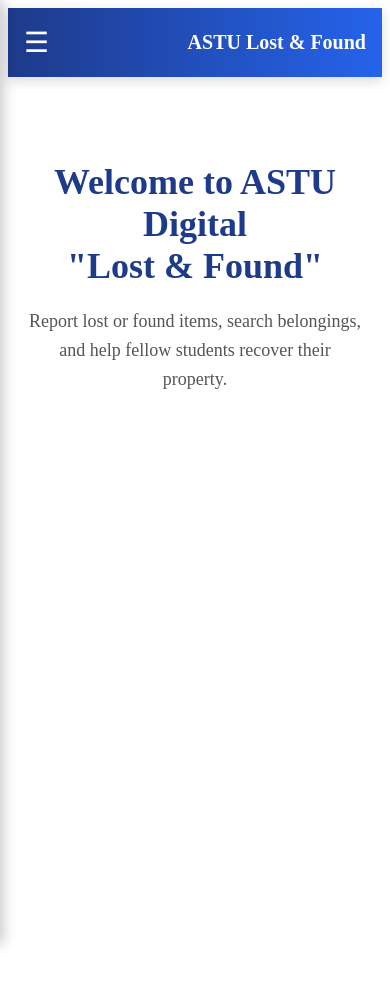
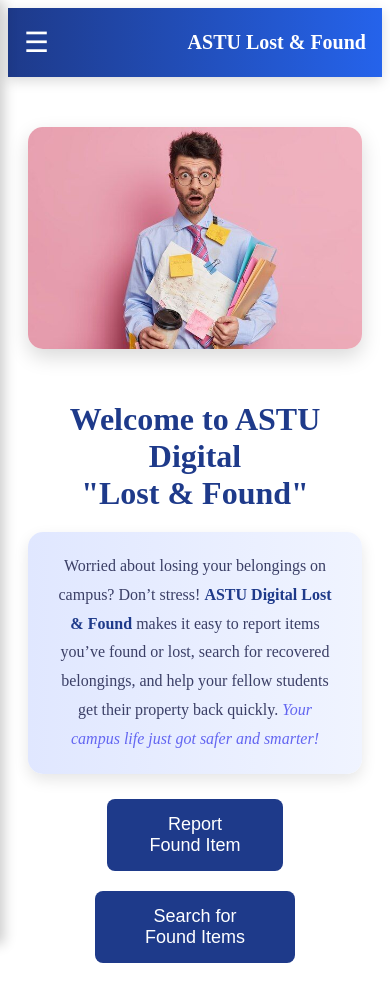
Before and after one commit to babaty73/lost-and-found, a React (Vite) app: page / in a window 390 px wide. Shown: the top 1002 px of the page. Before the commit the page ends 844 px from the top, so only its background shows below. Built offline with nearby package versions, Linux system fonts and the light colour scheme.

Commit message:
Improved Home page UI: responsive layout with functional navigation button

```diff
--- a/src/App.jsx
+++ b/src/App.jsx
@@ -8,10 +8,7 @@ import ReportFound from "./pages/FoundedItems";
 import Search from "./pages/Search";
 import Dashboard from "./pages/Dashboard";
 
-import { items as initialItems } from "./data/data";
-
 function App() {
-  const [lostItems, setLostItems] = useState(initialItems);
   const [foundItems, setFoundItems] = useState([]);
 
   return (
@@ -42,14 +39,14 @@ function App() {
 
         <Route
     path="/search"
-    element={<Search lostItems={lostItems} foundItems={foundItems} />}
+    element={<Search  foundItems={foundItems} />}
   />
 
 
 
       <Route
     path="/dashboard"
-    element={<Dashboard lostItems={lostItems} foundItems={foundItems} />}
+    element={<Dashboard foundItems={foundItems} />}
   />
 
       </Routes>
--- a/src/pages/Home.css
+++ b/src/pages/Home.css
@@ -1,18 +1,115 @@
 .home-container {
-  padding: 60px 20px;
-  text-align: center;
+  padding: 50px 20px;
+  display: flex;
+  justify-content: center;
+  align-items: center;
 }
 
-.home-container h1 {
-  font-size: 36px;
+.home-hero {
+  display: flex;
+  flex-direction: row;
+  align-items: center;
+  gap: 50px;
+  flex-wrap: wrap;
+  max-width: 1200px;
+}
+
+.home-text {
+  flex: 1;
+  text-align: center;
+  min-width: 300px;
+}
+
+.home-text h1 {
+  font-size: 42px;
   margin-bottom: 20px;
   color: #1e3a8a;
 }
 
-.home-container p {
+.home-description {
   font-size: 18px;
-  color: #555;
   max-width: 600px;
-  margin: 0 auto;
-  line-height: 1.6;
+  margin: 20px auto;
+  line-height: 1.8;
+  color: #3b3f66;
+  background: linear-gradient(to right, #e0e7ff, #f0f4ff);
+  padding: 20px 25px;
+  border-radius: 15px;
+  box-shadow: 0 6px 15px rgba(0, 0, 0, 0.1);
+  font-weight: 500;
+  transition: transform 0.3s, box-shadow 0.3s;
 }
+
+.home-description:hover {
+  transform: translateY(-5px);
+  box-shadow: 0 12px 20px rgba(0, 0, 0, 0.15);
+}
+
+.home-description strong {
+  color: #1e3a8a;
+}
+
+.home-description em {
+  color: #6366f1;
+  font-style: italic;
+}
+
+.home-buttons {
+  display: flex;
+  justify-content: center;
+  gap: 20px;
+  margin-top: 25px;
+  flex-wrap: wrap;
+}
+
+.home-button {
+  padding: 15px 35px;
+  font-size: 18px;
+  color: #fff;
+  background-color: #1e3a8a;
+  border: none;
+  border-radius: 8px;
+  cursor: pointer;
+  transition: background 0.3s, transform 0.2s;
+}
+
+.home-button:hover {
+  background-color: #3746b0;
+  transform: translateY(-2px);
+}
+
+.home-image-container {
+  flex: 1;
+  min-width: 300px;
+  display: flex;
+  justify-content: center;
+}
+
+.home-image {
+  width: 100%;
+  max-width: 500px;
+  height: auto;
+  border-radius: 15px;
+  box-shadow: 0 8px 20px rgba(0, 0, 0, 0.15);
+}
+
+/* Responsive */
+@media (max-width: 900px) {
+  .home-hero {
+    flex-direction: column-reverse;
+    gap: 30px;
+  }
+
+  .home-text h1 {
+    font-size: 32px;
+  }
+
+  .home-description {
+    font-size: 16px;
+  }
+
+  .home-button {
+    width: 80%;
+    max-width: 250px;
+  }
+}
--- a/src/pages/Home.jsx
+++ b/src/pages/Home.jsx
@@ -1,14 +1,37 @@
 import "./Home.css";
+import image from "../assets/shocked.jpg";
+import { Link } from "react-router-dom";
 
 function Home() {
   return (
     <div className="home-container">
-      <h1>Welcome to ASTU Digital <br></br>
-         "Lost & Found"</h1>
-      <p>
-        Report lost or found items, search belongings,
-        and help fellow students recover their property.
-      </p>
+      <div className="home-hero">
+        <div className="home-text">
+          <h1>Welcome to ASTU Digital <br />"Lost & Found"</h1>
+
+          <p className="home-description">
+            Worried about losing your belongings on campus? Don’t stress!{" "}
+            <strong>ASTU Digital Lost & Found</strong> makes it easy to report
+            items you’ve found or lost, search for recovered belongings,
+            and help your fellow students get their property back quickly.{" "}
+            <em>Your campus life just got safer and smarter!</em>
+          </p>
+
+          <div className="home-buttons">
+            <Link to="/report-lost">
+              <button className="home-button">Report Found Item</button>
+            </Link>
+
+            <Link to="/report-found">
+              <button className="home-button">Search for Found Items</button>
+            </Link>
+          </div>
+        </div>
+
+        <div className="home-image-container">
+          <img src={image} alt="Shocked" className="home-image" />
+        </div>
+      </div>
     </div>
   );
 }
```
Also changed, not shown: src/assets/shocked.jpg (added).
